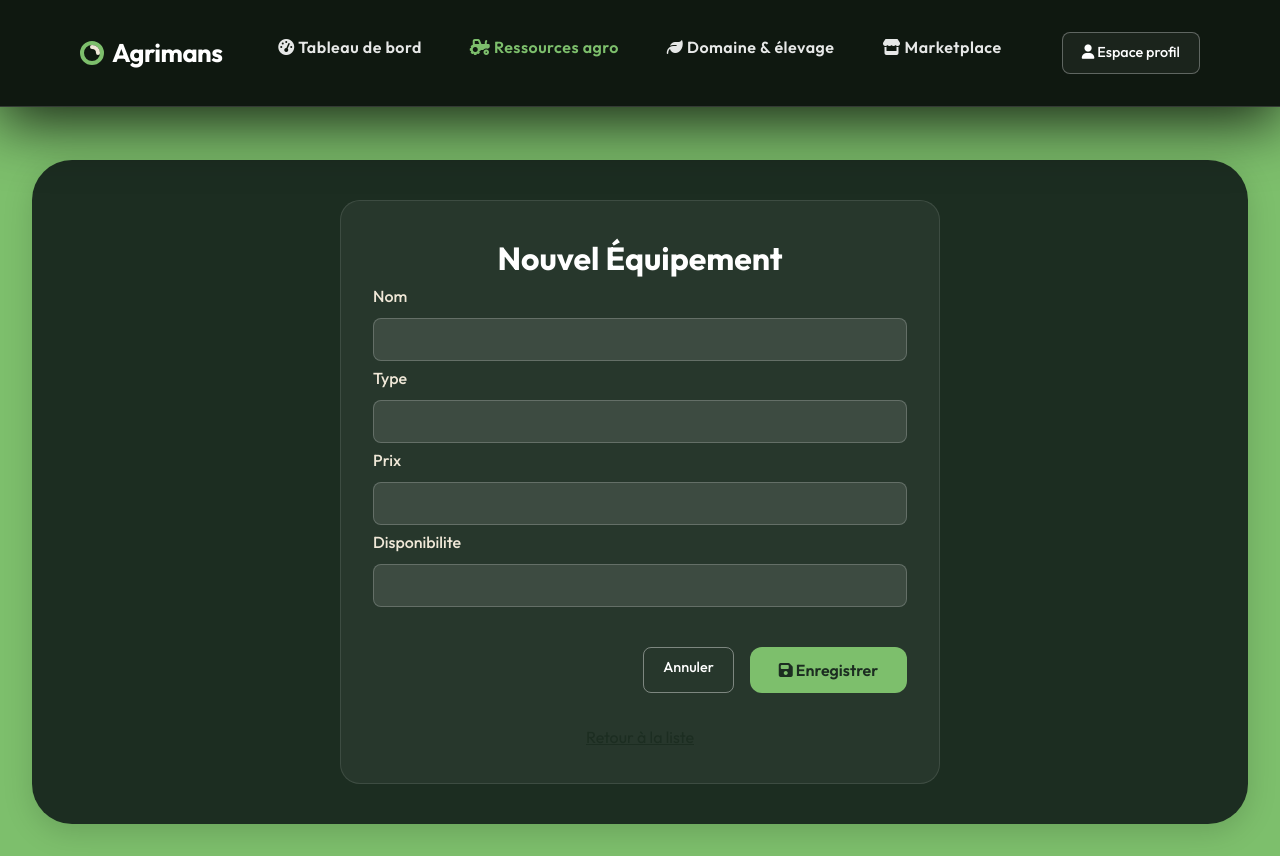
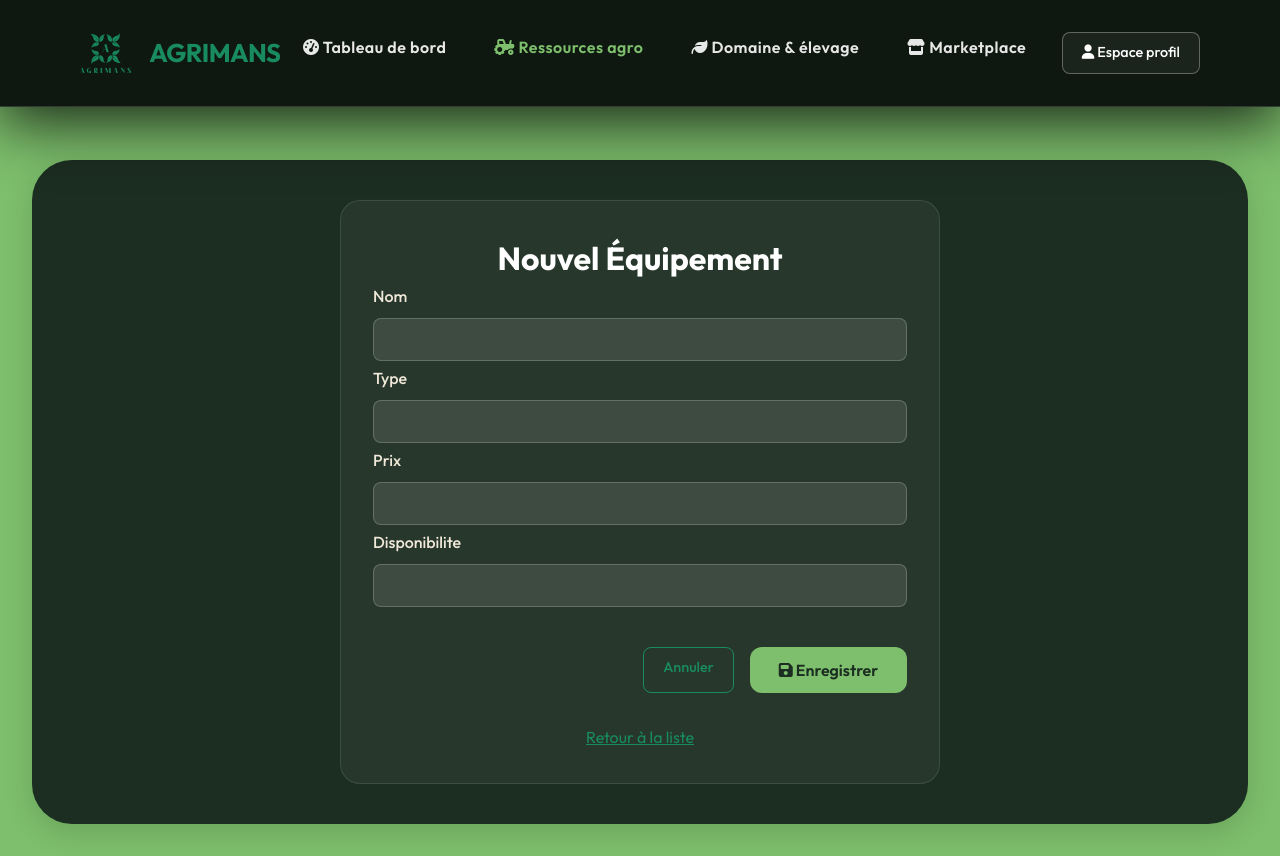
Before and after one commit to mohamed-55l/Esprit-PIDEV-3A37-2526-Agrimans, a Symfony app: template templates/Equipement/new.html.twig in a window 1280 px wide. Run offline with Twig, Linux system fonts and the light colour scheme; the template is opened without the code that fills it, so the values that code supplies are empty; form fields are guessed from the names that the template uses; some libraries are stand-ins or nearby versions.

Commit message:
template amelioration

```diff
--- a/public/css/style.css
+++ b/public/css/style.css
@@ -60,7 +60,34 @@ body {
     border-bottom: 1px solid rgba(255, 255, 255, 0.15); /* Bordure unifiante en bas */
     border-radius: 0; /* Plus de bords arrondis: Coin à coin */
     box-shadow: 0 15px 60px rgba(0, 0, 0, 0.8); /* Effet d'ombrage géant de profondeur */
-    transition: all 0.4s ease;
+    transition: all 0.35s ease;
+}
+
+.navbar.shrink {
+    padding: 0.7rem 3rem;
+    box-shadow: 0 8px 22px rgba(0, 0, 0, 0.65);
+    border-bottom-color: rgba(255, 255, 255, 0.10);
+}
+
+.navbar.shrink .logo {
+    font-size: 1.2rem;
+}
+
+.navbar .logo img {
+    transition: height 0.35s ease;
+}
+
+.navbar.shrink .logo img {
+    height: 28px;
+}
+
+.navbar.shrink .nav-links > .dropdown > a {
+    padding: 0.45rem 0.95rem;
+    font-size: 0.9rem;
+}
+
+.navbar.shrink .dropdown-content {
+    margin-top: 8px;
 }
 
 .navbar .logo {
@@ -211,8 +238,8 @@ body {
 }
 
 .btn-outline {
-    border: 1px solid rgba(255, 255, 255, 0.4);
-    color: var(--white);
+    border: 1px solid #198B61;
+    color: #198B61;
     background: transparent;
 }
 
@@ -397,7 +424,7 @@ body {
 }
 
 .btn-primary { background: var(--light-green); color: var(--dark-green); }
-.btn-secondary { border: 1px solid rgba(255,255,255,0.4); color: white; }
+.btn-secondary { background: #198B61; color: white; border: none; }
 
 /* Forms Adapted to Dark Theme */
 .glass-card {
--- a/templates/Equipement/edit.html.twig
+++ b/templates/Equipement/edit.html.twig
@@ -9,7 +9,7 @@
         {{ include('Equipement/_form.html.twig', {'button_label': 'Mettre à jour'}) }}
 
         <div style="margin-top: 2rem; display: flex; justify-content: space-between; align-items: center;">
-            <a href="{{ path('app_equipement_index') }}" style="color: var(--dark-green); text-decoration: underline;">Retour à la liste</a>
+            <a href="{{ path('app_equipement_index') }}" style="color: #198B61; text-decoration: underline;">Retour à la liste</a>
 
             {{ include('Equipement/_delete_form.html.twig') }}
         </div>
--- a/templates/Equipement/new.html.twig
+++ b/templates/Equipement/new.html.twig
@@ -9,7 +9,7 @@
         {{ include('Equipement/_form.html.twig') }}
 
         <div style="margin-top: 2rem; text-align: center;">
-            <a href="{{ path('app_equipement_index') }}" style="color: var(--dark-green); text-decoration: underline;">Retour à la liste</a>
+            <a href="{{ path('app_equipement_index') }}" style="color: #198B61; text-decoration: underline;">Retour à la liste</a>
         </div>
     </div>
 {% endblock %}
--- a/templates/base.html.twig
+++ b/templates/base.html.twig
@@ -16,15 +16,26 @@
 
         {% block stylesheets %}{% endblock %}
         {% block javascripts %}{% endblock %}
+        <script>
+            document.addEventListener('DOMContentLoaded', function() {
+                const navbar = document.querySelector('.navbar');
+                if (!navbar) return;
+                const shrinkThreshold = 60;
+                window.addEventListener('scroll', function() {
+                    if (window.scrollY > shrinkThreshold) {
+                        navbar.classList.add('shrink');
+                    } else {
+                        navbar.classList.remove('shrink');
+                    }
+                }, { passive: true });
+            });
+        </script>
     </head>
     <body>
 
             <nav class="navbar">
-                <a href="{{ path('app_home') }}" class="logo">
-                    <svg width="24" height="24" viewBox="0 0 24 24" fill="none" xmlns="http://www.w3.org/2000/svg">
-                        <circle cx="12" cy="12" r="10" stroke="#7DBF6C" stroke-width="4"/>
-                        <path d="M12 6C15.3137 6 18 8.68629 18 12" stroke="#F0E8D8" stroke-width="4" stroke-linecap="round"/>
-                    </svg>
+                <a href="{{ path('app_home') }}" class="logo" style="text-transform: uppercase; color: #198B61;">
+                    <img src="{{ asset('images/FullLogo_Transparent_NoBuffer (1).png') }}" alt="Agrimans Logo" style="height: 40px; width: auto; margin-right: 10px;">
                     Agrimans
                 </a>
 
```
